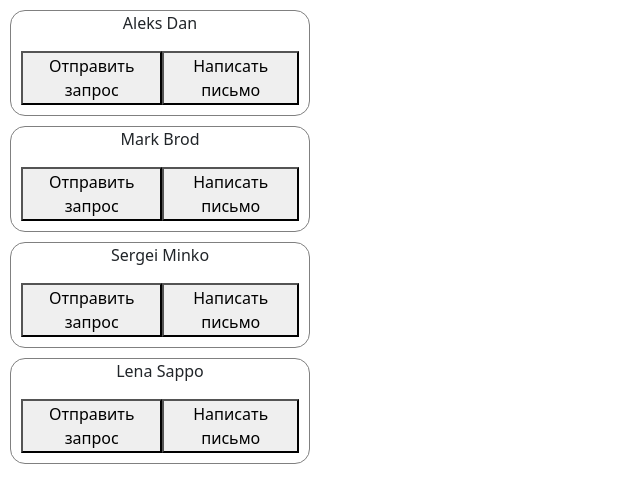
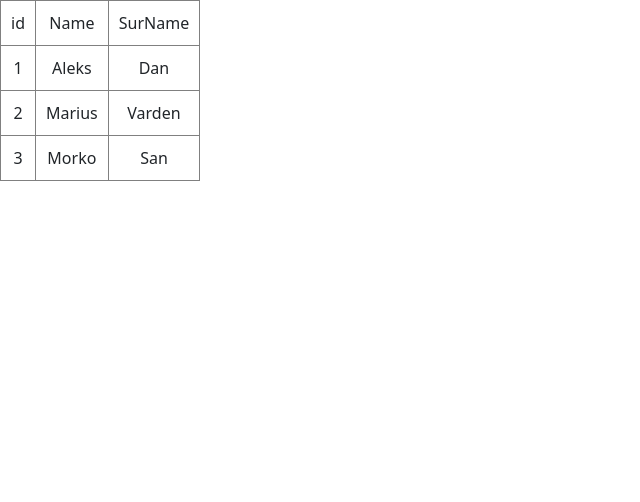
Before and after one commit to EvgenPrushk/ReactLessons, a React (Create React App) app in the folder react-tutorial/: page / in a window 1280 px wide. Shown: the top 502 px of the page, without its empty margins (0-640 px from the left). Built offline with nearby package versions, Linux system fonts and the light colour scheme.

Commit message:
feat: add lesson 23

```diff
--- a/react-tutorial/src/App.js
+++ b/react-tutorial/src/App.js
@@ -1,4 +1,4 @@
-import React, { useCallback, useEffect, useRef } from "react";
+import React, { useEffect, useRef } from "react";
 // import useOne from "./useOne";
 // import useCounter from "./useCounter";
 // import { useReducer } from "react";
@@ -6,25 +6,63 @@ import React, { useCallback, useEffect, useRef } from "react";
 // import { increment, decrement } from "./actions";
 // import Mouse from "./Mouse";
 // import Card from "./Card";
-import UserCard from "./UserCard";
-
-const users = [
-  { id: 1, name: "Aleks", surname: "Dan" },
-  { id: 2, name: "Mark", surname: "Brod" },
-  { id: 3, name: "Sergei", surname: "Minko" },
-  { id: 4, name: "Lena", surname: "Sappo" },
-];
+// import UserCard from "./UserCard";
+import { Table, TableHead, TableRow, TableCell, TableBody } from "./Components";
 
 function App() {
+  const ref = useRef();
+
+  useEffect(() => {
+    console.log(ref.current);
+  }, [])
+
   return (
-    <div>
-      <UserCard user={users[0]} onSendMessage={() => console.log(users[0])} />
-      <UserCard user={users[1]} onSendInvite ={() => console.log(users[1])} />
-      <UserCard user={users[2]} />
-      <UserCard user={users[3]} />
-    </div>
+    <Table>
+      <TableHead>
+        <TableRow>
+          <TableCell ref={ref}>id</TableCell>
+          <TableCell>Name</TableCell>
+          <TableCell>SurName</TableCell>
+        </TableRow>
+      </TableHead>
+      <TableBody>
+        <TableRow>
+          <TableCell>1</TableCell>
+          <TableCell onClick={() => console.log("aleks")}>Aleks</TableCell>
+          <TableCell>Dan</TableCell>
+        </TableRow>
+        <TableRow>
+          <TableCell>2</TableCell>
+          <TableCell>Marius</TableCell>
+          <TableCell>Varden</TableCell>
+        </TableRow>
+        <TableRow>
+          <TableCell>3</TableCell>
+          <TableCell>Morko</TableCell>
+          <TableCell>San</TableCell>
+        </TableRow>
+      </TableBody>
+    </Table>
   );
 }
+
+// const users = [
+//   { id: 1, name: "Aleks", surname: "Dan" },
+//   { id: 2, name: "Mark", surname: "Brod" },
+//   { id: 3, name: "Sergei", surname: "Minko" },
+//   { id: 4, name: "Lena", surname: "Sappo" },
+// ];
+
+// function App() {
+//   return (
+//     <div>
+//       <UserCard user={users[0]} onSendMessage={() => console.log(users[0])} />
+//       <UserCard user={users[1]} onSendInvite ={() => console.log(users[1])} />
+//       <UserCard user={users[2]} />
+//       <UserCard user={users[3]} />
+//     </div>
+//   );
+// }
 
 // const ENTER = "Enter";
 // function App() {
--- /dev/null
+++ b/react-tutorial/src/Components/Table.jsx
@@ -0,0 +1,14 @@
+export default function Table(props) {
+  const { children, style = {}, ...datum } = props;
+  return (
+    <table
+      style={{
+        borderCollapse: "collapse",
+        ...style,
+      }}
+      {...datum}
+    >
+      {children}
+    </table>
+  );
+}
--- /dev/null
+++ b/react-tutorial/src/Components/TableBody.jsx
@@ -0,0 +1,4 @@
+export default function TableBody(props) {
+  const { children, ...datum } = props;
+  return <tbody {...datum}>{children}</tbody>;
+}
--- /dev/null
+++ b/react-tutorial/src/Components/TableCell.jsx
@@ -0,0 +1,34 @@
+import PropTypes from "prop-types";
+import { forwardRef } from "react";
+
+const TableCell = forwardRef((props, ref) => {
+  const { children, onClick, style = {}, ...datum } = props;
+  return (
+    <td
+      ref={ref}
+      style={{
+        border: "1px solid gray",
+        padding: "10px",
+        textAlign: "center",
+        ...style,
+      }}
+      //распространие не раскрытых свойств onClick = {datum.onClick}
+      {...datum}
+      onClick={onClick}
+    >
+      {children}
+    </td>
+  );
+});
+
+TableCell.displayName = "TableCell";
+
+export default TableCell;
+
+TableCell.prototype = {
+  onClick: PropTypes.func.isRequired,
+};
+
+TableCell.defaultProps = {
+  onClick() {},
+};
--- /dev/null
+++ b/react-tutorial/src/Components/TableHead.jsx
@@ -0,0 +1,4 @@
+export default function TableHead(props) {
+  const { children, ...datum } = props;
+  return <thead {...datum}>{children}</thead>;
+}
--- /dev/null
+++ b/react-tutorial/src/Components/TableRow.jsx
@@ -0,0 +1,4 @@
+export default function TableRow(props) {
+  const { children, ...datum } = props;
+  return <tr {...datum}>{children}</tr>;
+}
--- /dev/null
+++ b/react-tutorial/src/Components/index.js
@@ -0,0 +1,7 @@
+import Table from "./Table";
+import TableBody from "./TableBody";
+import TableCell from "./TableCell";
+import TableHead from "./TableHead";
+import TableRow from "./TableRow";
+
+export { Table, TableBody, TableCell, TableHead, TableRow };
```
